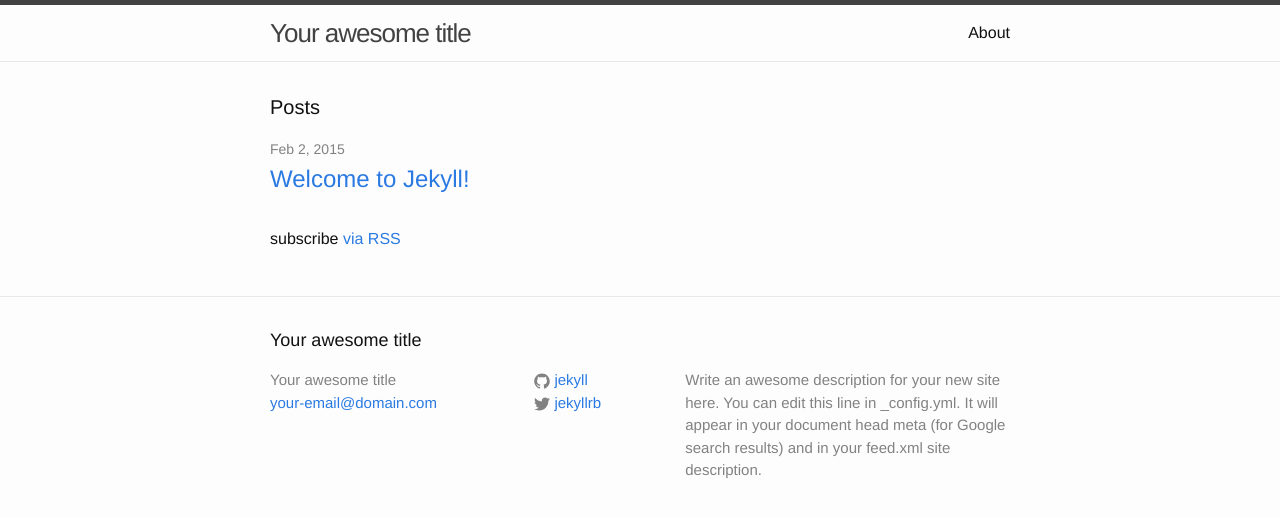
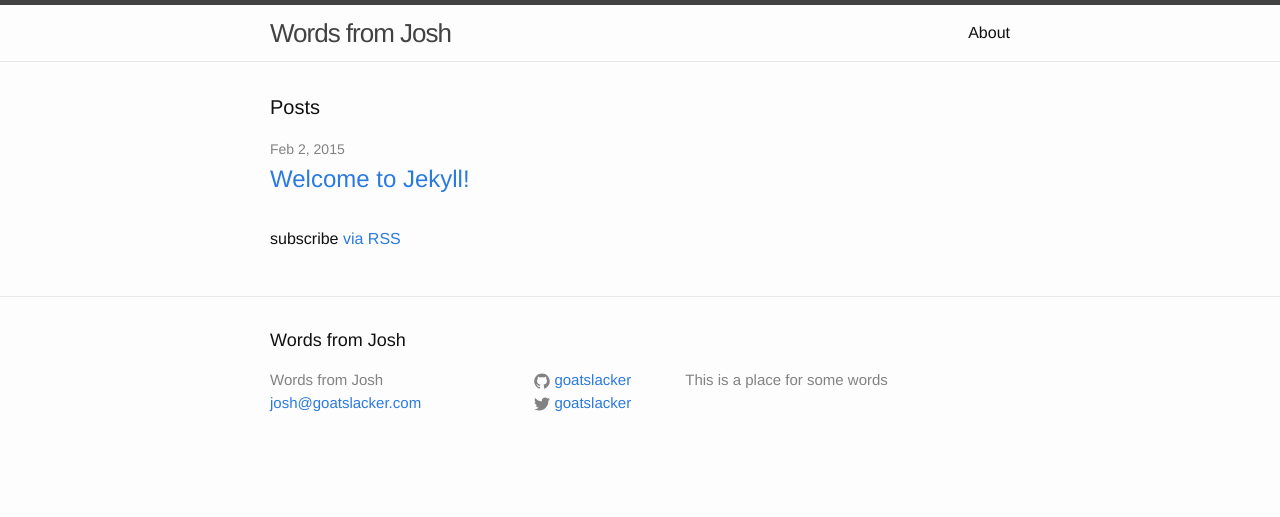
Before and after one commit to goatslacker/goatslacker.github.io, a Jekyll site: the page built from index.html, in a window 1280 px wide. Shown: the top 517 px of the page. Built offline with Jekyll 4.4.1, drawn with Linux system fonts in a browser that asks for light colours.

Commit message:
edit config

```diff
--- a/_config.yml
+++ b/_config.yml
@@ -1,14 +1,12 @@
 # Site settings
-title: Your awesome title
-email: your-email@domain.com
+title: Words from Josh
+email: josh@goatslacker.com
 description: > # this means to ignore newlines until "baseurl:"
-  Write an awesome description for your new site here. You can edit this
-  line in _config.yml. It will appear in your document head meta (for
-  Google search results) and in your feed.xml site description.
+  This is a place for some words
 baseurl: "" # the subpath of your site, e.g. /blog/
-url: "http://yourdomain.com" # the base hostname & protocol for your site
-twitter_username: jekyllrb
-github_username:  jekyll
+url: "http://words.goatslacker.com" # the base hostname & protocol for your site
+twitter_username: goatslacker
+github_username:  goatslacker
 
 # Build settings
 markdown: kramdown
```
